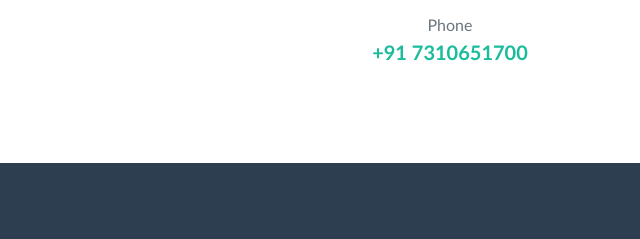
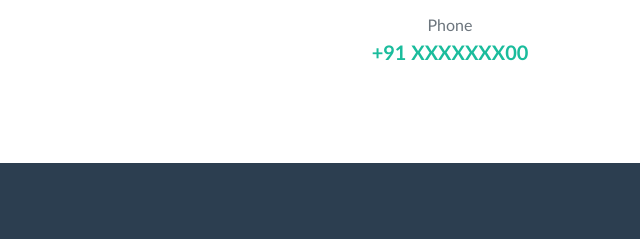
Before and after one commit to Pranay221/Portfolio-Pranay, a plain HTML site: page index.html in a window 1280 px wide. Shown: the part 3604-3843 px from the top of the page, 0-640 px from the left. Drawn offline with nearby package versions, Linux system fonts and the light colour scheme; a web font is replaced by a local one.

Commit message:
Update index.html

```diff
--- a/index.html
+++ b/index.html
@@ -258,7 +258,7 @@
                     <div class="d-flex flex-column align-items-center">
                         <a href="tel:+91-7310651700"><div class="icon-contact mb-3"><i class="fas fa-mobile-alt"></i></div></a>
                         <div class="text-muted">Phone</div>
-                        <div class="lead font-weight-bold"><a href="tel:+91-XXXXXXXX00">+91 7310651700</a></div>
+                        <div class="lead font-weight-bold"><a href="tel:+91-XXXXXXXX00">+91 XXXXXXX00</a></div>
                     </div>
                 </div>
                 <div class="col-lg-4">
```
